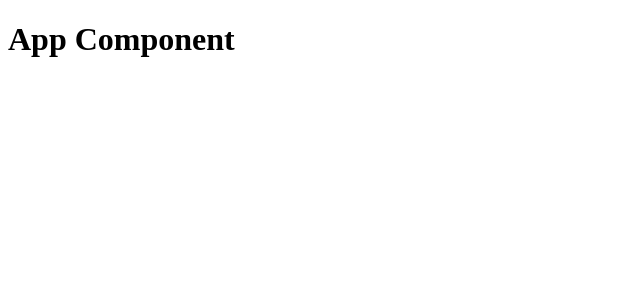
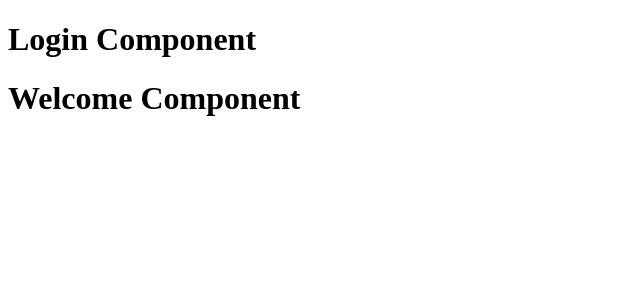
Before and after one commit to EyaNgoNdjip/fullstack-todo-app, a React (Create React App) app: page / in a window 1280 px wide. Shown: the top 300 px of the page, without its empty margins (0-640 px from the left). Built offline with nearby package versions, Linux system fonts and the light colour scheme.

Commit message:
Create login and welcome components

```diff
--- a/src/components/App.js
+++ b/src/components/App.js
@@ -1,9 +1,12 @@
 import React from "react";
+import LoginPage from "../pages/LoginPage";
+import WelcomePage from "../pages/WelcomePage";
 
 const App = () => {
   return (
     <div>
-      <h1>App Component</h1>
+      <LoginPage />
+      <WelcomePage />
     </div>
   );
 };
--- /dev/null
+++ b/src/components/LoginComponent.js
@@ -0,0 +1,11 @@
+import React from "react";
+
+const LoginComponent = () => {
+  return (
+    <div>
+      <h1 className="login"> Login Component</h1>
+    </div>
+  );
+};
+
+export default LoginComponent;
--- /dev/null
+++ b/src/components/WelcomeComponent.js
@@ -0,0 +1,11 @@
+import React from "react";
+
+const WelcomeComponent = () => {
+  return (
+    <div>
+      <h1 className="welcome"> Welcome Component</h1>
+    </div>
+  );
+};
+
+export default WelcomeComponent;
--- /dev/null
+++ b/src/pages/LoginPage.js
@@ -0,0 +1,12 @@
+import React from "react";
+import LoginComponent from "../components/LoginComponent";
+
+const LoginPage = () => {
+  return (
+    <div>
+      <LoginComponent />
+    </div>
+  );
+};
+
+export default LoginPage;
--- /dev/null
+++ b/src/pages/WelcomePage.js
@@ -0,0 +1,12 @@
+import React from "react";
+import WelcomeComponent from "../components/WelcomeComponent";
+
+const WelcomePage = () => {
+  return (
+    <div>
+      <WelcomeComponent />
+    </div>
+  );
+};
+
+export default WelcomePage;
```
